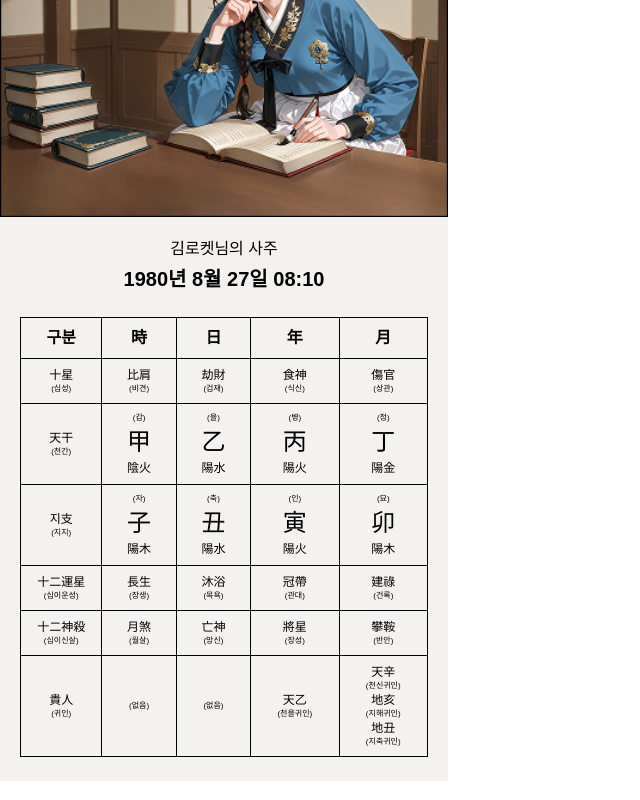
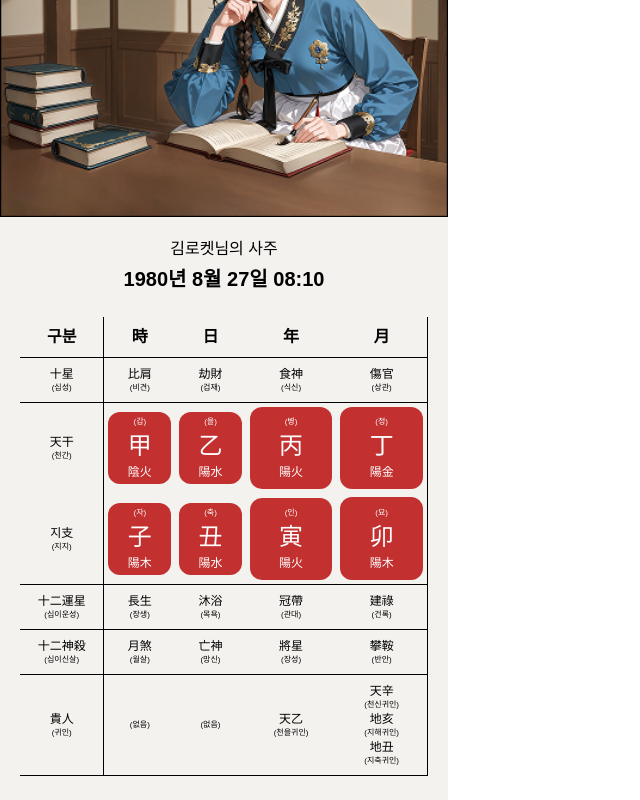
Before and after one commit to SeanKim05/rocket_ai, a Next.js app: page / in a window 1280 px wide. Shown: the part 1410-2210 px from the top of the page, without its empty margins (0-640 px from the left). Built offline with nearby package versions, Linux system fonts and the light colour scheme; a web font is replaced by a local one.

Commit message:
Feat: 테이블 border 작업

```diff
--- a/src/components/table/DefaultRow.tsx
+++ b/src/components/table/DefaultRow.tsx
@@ -1,17 +1,23 @@
 import React from "react";
 import type { NormalValue } from "@/data/data";
 
-export default function DefaultRow({ label, values }: { label: { cn: string; ko: string }; values: NormalValue[] }) {
+export default function DefaultRow({
+  label,
+  values,
+}: {
+  label: { cn: string; ko: string };
+  values: NormalValue[];
+}) {
   return (
     <tr>
-      <td className="border-[0.5px] border-black">
+      <td className="border-r-1 border-b-1">
         <div className="flex flex-col items-center">
           <span className="font-han text-xs">{label.cn}</span>
           <span className="text-[8px]">({label.ko})</span>
         </div>
       </td>
       {values.map((val, i) => (
-        <td key={i} className="border-[0.5px] border-black px-4 py-2">
+        <td key={i} className={`border-r-[0.5] border-b-1 py-2`}>
           <div className="flex flex-col items-center">
             <span className="font-han text-xs">{val.cn}</span>
             <span className="text-[8px]">({val.ko})</span>
--- a/src/components/table/DetailRow.tsx
+++ b/src/components/table/DetailRow.tsx
@@ -1,18 +1,29 @@
 import React from "react";
 import type { DetailValue } from "@/data/data";
 
-export default function DetailRow({ label, values }: { label: { cn: string; ko: string }; values: DetailValue[] }) {
+export default function DetailRow({
+  label,
+  values,
+  isLast = false,
+}: {
+  label: { cn: string; ko: string };
+  values: DetailValue[];
+  isLast?: boolean;
+}) {
   return (
     <tr>
-      <td className="border-[0.5px] border-black">
+      <td className={`border-r-1 ${isLast ? "border-b-1" : "border-b-[0.5]"}`}>
         <div className="flex flex-col items-center">
           <span className="font-han text-xs">{label.cn}</span>
           <span className="text-[8px]">({label.ko})</span>
         </div>
       </td>
       {values.map((val, i) => (
-        <td key={i} className="border-[0.5px] border-black px-4 py-2">
-          <div className="flex flex-col items-center">
+        <td
+          key={i}
+          className={`border-r-[0.5] p-1 ${isLast ? "border-b-1" : "border-b-[0.5]"}`}
+        >
+          <div className="flex aspect-square flex-col items-center justify-center rounded-xl bg-[var(--color-cell-red)] py-1 text-white">
             <span className="text-[8px]">({val.ko})</span>
             <span className="font-han text-[24px]">{val.cn.title}</span>
             <span className="font-han text-xs">{val.cn.content}</span>
--- a/src/components/table/Header.tsx
+++ b/src/components/table/Header.tsx
@@ -4,13 +4,13 @@ interface HeaderProps {
 
 export default function Header({ headers }: HeaderProps) {
   return (
-    <thead>
+    <thead className="border-r-1 border-b-1">
       <tr>
-        <th className="border-[0.5px] border-black px-4 py-2">구분</th>
-        {headers.map((header) => (
+        <th className="px-4 py-2">구분</th>
+        {headers.map((header, idx) => (
           <th
             key={header}
-            className="font-han border-[0.5px] border-black px-4 py-2"
+            className={`font-han border-r-[0.5] py-2 ${idx === 0 && "border-l-1"}`}
           >
             {header}
           </th>
--- a/src/components/table/MultiRow.tsx
+++ b/src/components/table/MultiRow.tsx
@@ -1,20 +1,29 @@
 import React from "react";
 import type { MultiValue } from "@/data/data";
 
-export default function MultiRow({ label, values }: { label: { cn: string; ko: string }; values: MultiValue[] }) {
+export default function MultiRow({
+  label,
+  values,
+}: {
+  label: { cn: string; ko: string };
+  values: MultiValue[];
+}) {
   return (
     <tr>
-      <td className="border-[0.5px] border-black">
+      <td className="border-r-1">
         <div className="flex flex-col items-center">
           <span className="font-han text-xs">{label.cn}</span>
           <span className="text-[8px]">({label.ko})</span>
         </div>
       </td>
       {values.map((val, i) => (
-        <td key={i} className="border-[0.5px] border-black px-4 py-2">
+        <td key={i} className="border-r-[0.5] border-b-1 px-4 py-2">
           <div className="flex flex-col items-center">
             {val.content.map((item, idx) => (
-              <div key={idx} className="flex flex-col items-center justify-center">
+              <div
+                key={idx}
+                className="flex flex-col items-center justify-center"
+              >
                 <span className="font-han text-xs">{item.cn}</span>
                 <span className="text-[8px]">({item.ko})</span>
               </div>
--- a/src/components/table/TableRows.tsx
+++ b/src/components/table/TableRows.tsx
@@ -8,14 +8,25 @@ interface TableRowsProps {
 }
 
 export default function TableRows({ TableRows }: TableRowsProps) {
+  const detailIndexes = TableRows.map((row, idx) =>
+    row.type === "detail" ? idx : -1,
+  ).filter((idx) => idx !== -1);
   return (
-    <tbody>
+    <tbody className="border-r-1 border-b-1">
       {TableRows.map((row, idx) => {
         if (row.type === "default") {
           return <DefaultRow key={idx} label={row.label} values={row.values} />;
         }
         if (row.type === "detail") {
-          return <DetailRow key={idx} label={row.label} values={row.values} />;
+          const isLast = idx === detailIndexes[detailIndexes.length - 1];
+          return (
+            <DetailRow
+              key={idx}
+              label={row.label}
+              values={row.values}
+              isLast={isLast}
+            />
+          );
         }
         if (row.type === "multi") {
           return <MultiRow key={idx} label={row.label} values={row.values} />;
```
